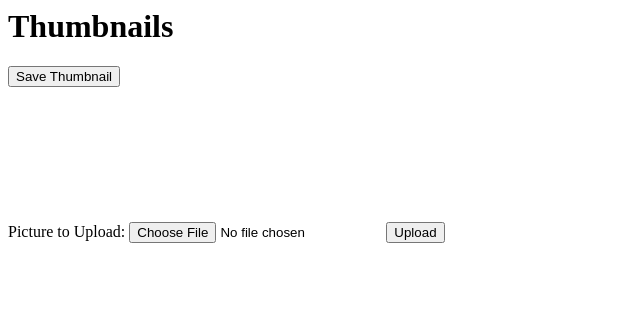
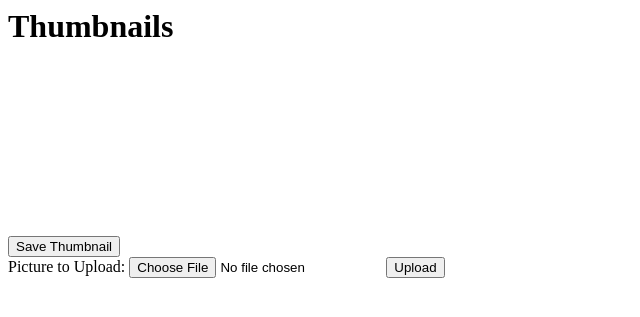
Before and after one commit to MrJaeger/Thumbnails, a PHP site: page / in a window 1280 px wide. Shown: the top 317 px of the page, without its empty margins (0-640 px from the left). Run offline with PHP 8.4, Linux system fonts and the light colour scheme; some libraries are stand-ins or nearby versions.

Commit message:
css stuff

```diff
--- a/css/index.css
+++ b/css/index.css
@@ -8,8 +8,12 @@ form {
 	float: left;
 }
 
+#thumbnail_upload_button {
+	position: relative;
+	margin-top: 170px;
+}
+
 #thumbnail {
-	display: inline-block;
 	position: relative;
 	overflow: hidden;
 	width: 156px;
```
